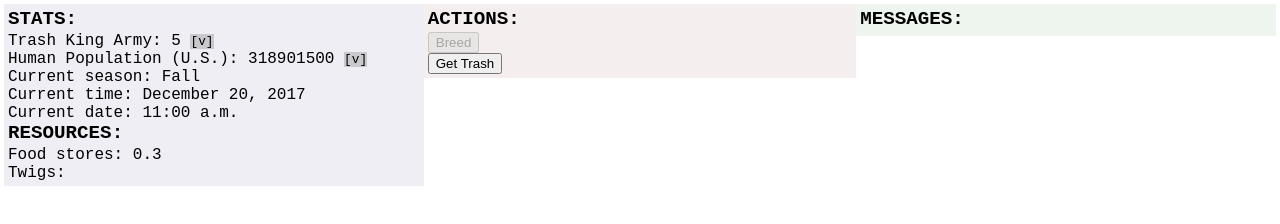
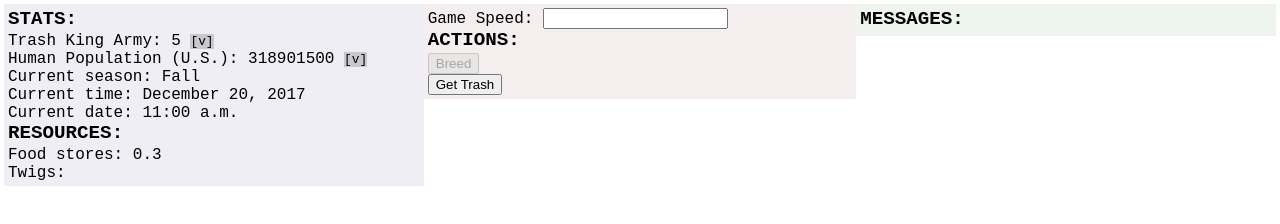
Before and after one commit to whymog/trash-kings, a plain HTML site: page index.html in a window 1280 px wide. Drawn offline with nearby package versions, Linux system fonts and the light colour scheme.

Commit message:
Fixed typo in README; added speed control placeholder control while I figure out how I wanna handle that

```diff
--- a/index.html
+++ b/index.html
@@ -62,6 +62,9 @@
 	<div id="centerPane">
 		<div class="paneInner">
 			<!-- Contains: Actions -->
+			<div id="speedControl">
+				Game Speed: <input type="text"></input>
+			</div>
 			<div class="actions">
 				<span class="paneTitle">ACTIONS:</span>
 				<div class="action breed">
```
Also changed, not shown: README.md.
